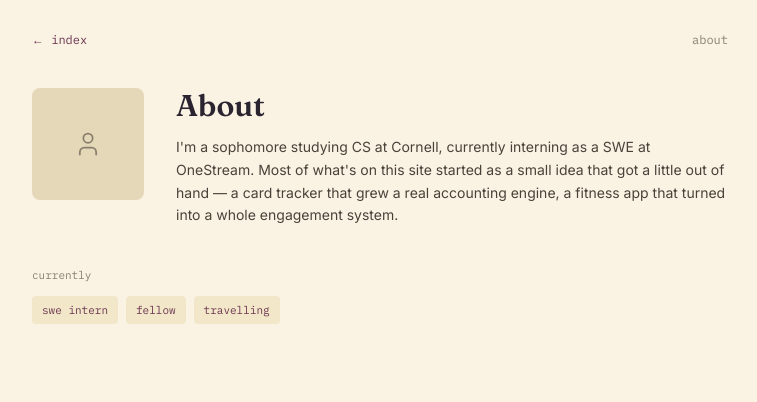
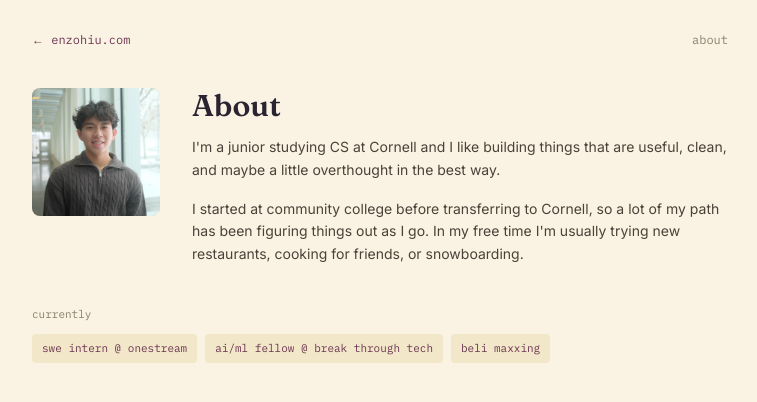
Before and after one commit to cvepo/portfolio2, a Next.js app: page /about in a window 1280 px wide. Shown: the top 402 px of the page, without its empty margins (260-1017 px from the left). Built offline with nearby package versions, Linux system fonts and the light colour scheme.

Commit message:
Update About, experiences, and site polish.
Add headshot and refreshed bio, koi favicon, experience list updates,
enzohiu.com back links, and expanded seasonal currently tags.

```diff
--- a/app/about/page.tsx
+++ b/app/about/page.tsx
@@ -1,29 +1,42 @@
+import Image from "next/image";
 import PageFrame from "@/components/PageFrame";
 import TopBar from "@/components/TopBar";
 import { getCurrentlyTags } from "@/lib/currentlyTags";
-import { User } from "lucide-react";
 
 export default function About() {
   const currentlyTags = getCurrentlyTags();
   return (
     <PageFrame>
-      <TopBar left="← index" leftHref="/" right="about" />
+      <TopBar left="← enzohiu.com" leftHref="/" right="about" />
 
       <div className="px-6 sm:px-8 pt-6 pb-10 flex flex-col sm:flex-row gap-6 sm:gap-8 items-start">
-        <div className="w-28 h-28 rounded-lg bg-placeholder flex items-center justify-center shrink-0">
-          <User size={28} className="text-warmgray" strokeWidth={1.5} />
+        <div className="relative w-32 h-32 rounded-lg overflow-hidden shrink-0 bg-placeholder">
+          <Image
+            src="/headshot.jpg"
+            alt="Enzo Hiu"
+            fill
+            className="object-cover object-top"
+            sizes="128px"
+            priority
+          />
         </div>
         <div>
           <h1 className="font-display font-semibold text-3xl text-ink mb-3">
             About
           </h1>
-          <p className="font-sans text-sm text-body leading-relaxed">
-            I&apos;m a sophomore studying CS at Cornell, currently interning
-            as a SWE at OneStream. Most of what&apos;s on this site started
-            as a small idea that got a little out of hand — a card tracker
-            that grew a real accounting engine, a fitness app that turned
-            into a whole engagement system.
-          </p>
+          <div className="font-sans text-sm text-body leading-relaxed space-y-4">
+            <p>
+              I&apos;m a junior studying CS at Cornell and I like building
+              things that are useful, clean, and maybe a little overthought
+              in the best way.
+            </p>
+            <p>
+              I started at community college before transferring to Cornell,
+              so a lot of my path has been figuring things out as I go. In my
+              free time I&apos;m usually trying new restaurants, cooking for
+              friends, or snowboarding.
+            </p>
+          </div>
         </div>
       </div>
 
--- a/app/contact/page.tsx
+++ b/app/contact/page.tsx
@@ -38,7 +38,7 @@ const links = [
 export default function Contact() {
   return (
     <PageFrame>
-      <TopBar left="← index" leftHref="/" right="contact" />
+      <TopBar left="← enzohiu.com" leftHref="/" right="contact" />
 
       <div className="px-6 sm:px-8 pt-8 pb-4">
         <h1 className="font-display font-semibold text-4xl text-ink mb-3">
--- a/app/experiences/page.tsx
+++ b/app/experiences/page.tsx
@@ -23,7 +23,7 @@ function RoleList({ items }: { items: { role: string; date: string }[] }) {
 export default function Experiences() {
   return (
     <PageFrame>
-      <TopBar left="← index" leftHref="/" right="experiences" />
+      <TopBar left="← enzohiu.com" leftHref="/" right="experiences" />
 
       <div className="px-6 sm:px-8 pt-6 pb-10">
         <h1 className="font-display font-semibold text-3xl sm:text-4xl text-ink">
--- a/lib/currentlyTags.ts
+++ b/lib/currentlyTags.ts
@@ -2,7 +2,11 @@
 const SCHOOL_YEAR_START = { month: 8, day: 24 }; // August 24
 const SCHOOL_YEAR_END = { month: 5, day: 31 }; // May 31
 
-const SUMMER_TAGS = ["swe intern", "fellow", "travelling"];
+const SUMMER_TAGS = [
+  "swe intern @ onestream",
+  "ai/ml fellow @ break through tech",
+  "beli maxxing",
+];
 const SCHOOL_TAGS = ["studying @ cornell", "pm @ cornell appdev"];
 
 function isSchoolYear(date: Date): boolean {
```
Also changed, not shown: data/experience.ts (+4 -4 lines), app/icon.png (added), public/headshot.jpg (added).
